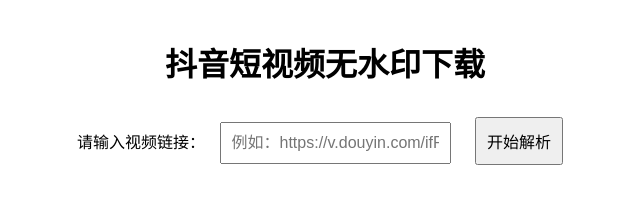
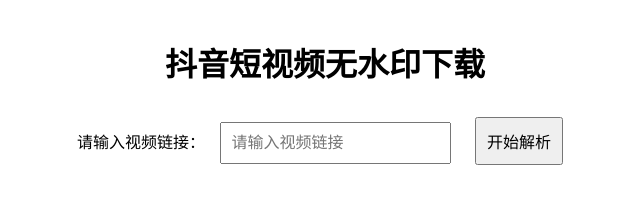
Before and after one commit to xws666/douyin-removeWatermark, a plain HTML site: page index.html in a window 1280 px wide. Shown: the whole page, without its empty margins (315-955 px from the left). Drawn offline with Linux system fonts and the light colour scheme.

Commit message:
Update index.html

```diff
--- a/index.html
+++ b/index.html
@@ -34,7 +34,7 @@
 <body>
   <h1>抖音短视频无水印下载</h1>
   <label for="video-link">请输入视频链接：</label>
-  <input type="text" id="video-link" placeholder="例如：https://v.douyin.com/ifRGtcqY/">
+  <input type="text" id="video-link" placeholder="请输入视频链接">
   <button onclick="parseVideo()">开始解析</button>
 
   <div id="video-container">
```
